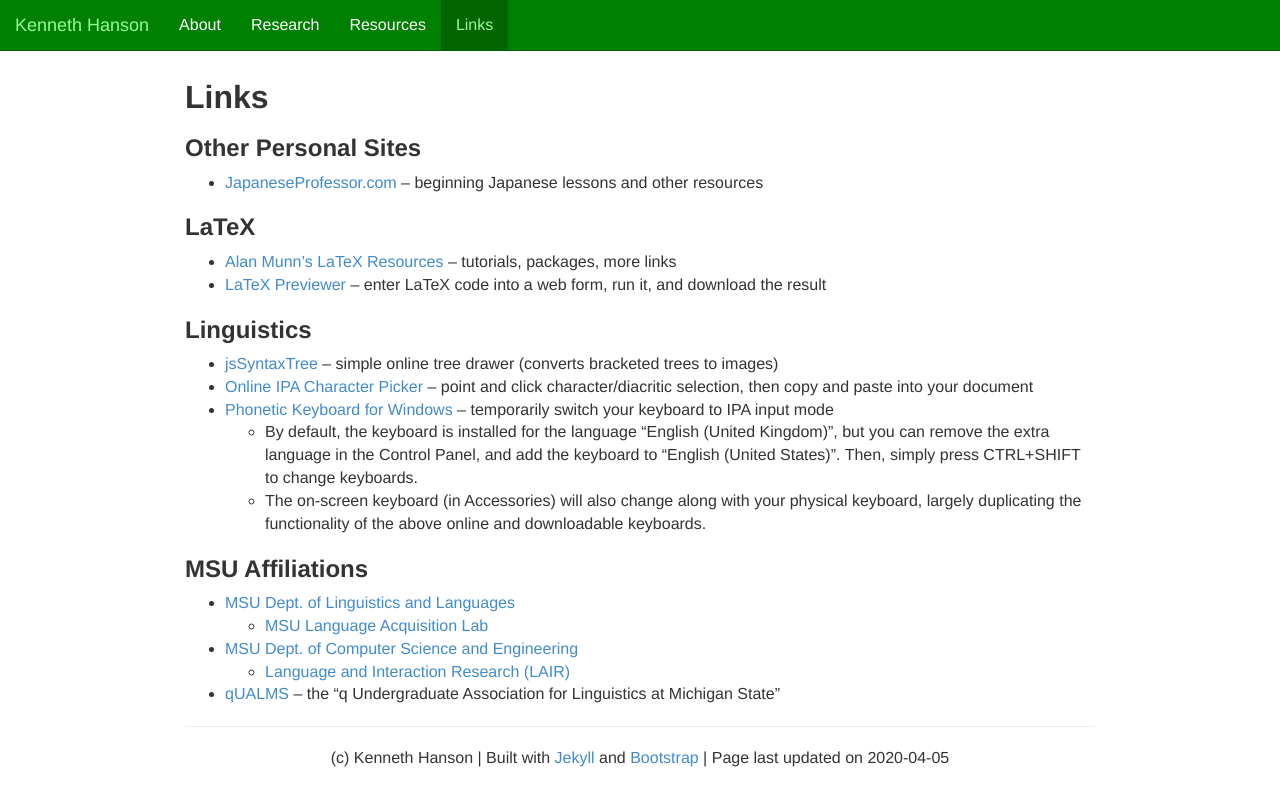
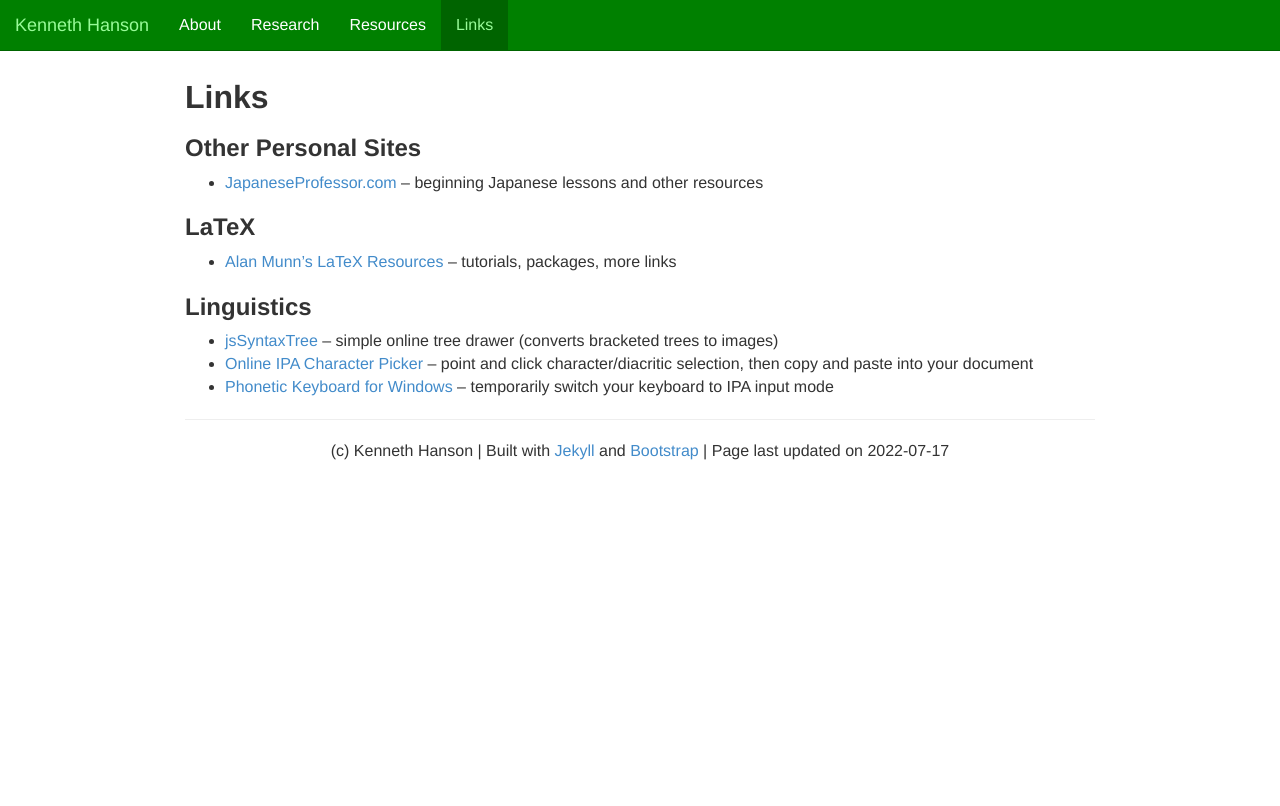
Before and after one commit to khanson679/khanson679.github.io, a Jekyll site: the page built from links.md, in a window 1280 px wide. Shown: the top 806 px of the page. Built offline with Jekyll 4.4.1, drawn with Linux system fonts in a browser that asks for light colours; nearby versions of some CDN libraries.

Commit message:
Remove old links.

```diff
--- a/links.md
+++ b/links.md
@@ -1,7 +1,7 @@
 ---
 title: Links
 layout: default
-date: 2020-04-05
+date: 2022-07-17
 ---
 
 ## Other Personal Sites
@@ -12,7 +12,6 @@ date: 2020-04-05
 ## LaTeX
 
 * [Alan Munn's LaTeX Resources](https://amunn.github.io/latex/) -- tutorials, packages, more links
-* [LaTeX Previewer](https://www.tlhiv.org/ltxpreview/) -- enter LaTeX code into a web form, run it, and download the result
 
 
 ## Linguistics
@@ -20,22 +19,6 @@ date: 2020-04-05
 * [jsSyntaxTree](https://ironcreek.net/syntaxtree/) -- simple online tree drawer (converts bracketed trees to images)
 * [Online IPA Character Picker](https://r12a.github.io/pickers/ipa/) -- point and click character/diacritic selection, then copy and paste into your document
 * [Phonetic Keyboard for Windows](https://www.phon.ucl.ac.uk/resource/phonetics/) -- temporarily switch your keyboard to IPA input mode
-    * By default, the keyboard is installed for the language "English (United Kingdom)", but you can remove the extra language in the Control Panel, and add the keyboard to "English (United States)". Then, simply press CTRL+SHIFT to change keyboards.
-    * The on-screen keyboard (in Accessories) will also change along with your physical keyboard, largely duplicating the functionality of the above online and downloadable keyboards.
 
 
-## MSU Affiliations
-
-* [MSU Dept. of Linguistics and Languages][linlang]
-    * [MSU Language Acquisition Lab][msuacq]
-* [MSU Dept. of Computer Science and Engineering][cse]
-    * [Language and Interaction Research (LAIR)][lair]
-* [qUALMS][qualms] -- the "q Undergraduate Association for Linguistics at Michigan State"
-
-
-[cse]: https://www.cse.msu.edu
 [jp]: https://www.japaneseprofessor.com
-[lair]: http://lair.cse.msu.edu/
-[linlang]: https://linglang.msu.edu
-[msuacq]: http://www.msuacquisition.wordpress.com/
-[qualms]: https://sites.google.com/site/msuqualms/
```
